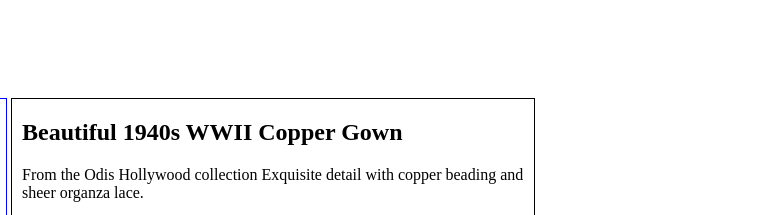
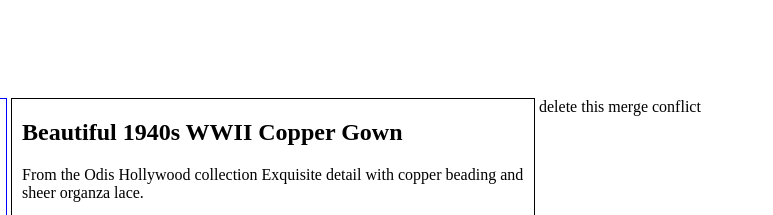
Before and after one commit to sobopla/sobopla.github.io, a plain HTML site: page index.html in a window 1280 px wide. Shown: the top 215 px of the page, 507-1280 px from the left. Drawn offline with Linux system fonts and the light colour scheme.

Commit message:
test conflict

```diff
--- a/index.html
+++ b/index.html
@@ -66,7 +66,7 @@
 			</p>
 		</div>
 	</div>
-
+delete this merge conflict
 
 <footer>
 	This is a footer and will not show up at the bottom. more footer with links and links / stle the footer like resume
```
